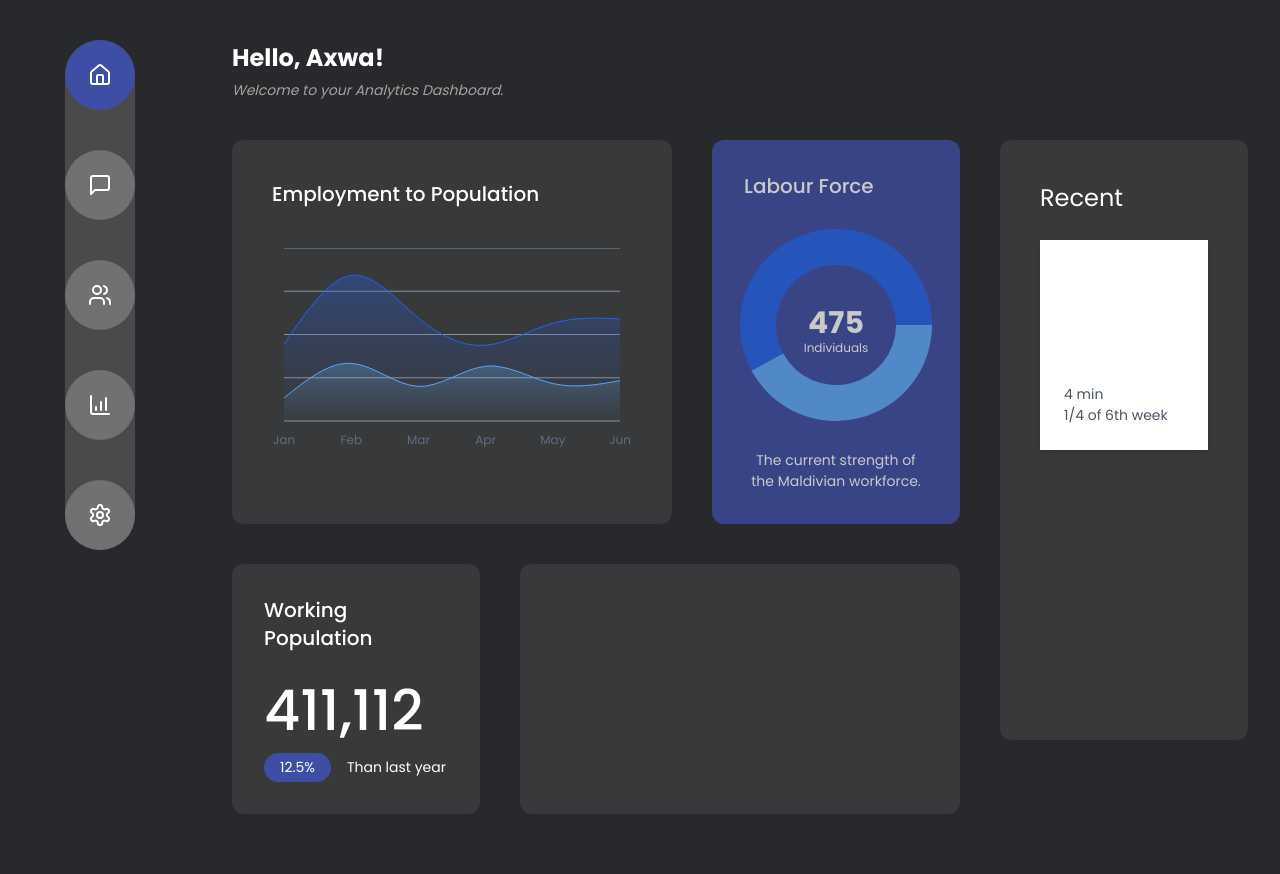
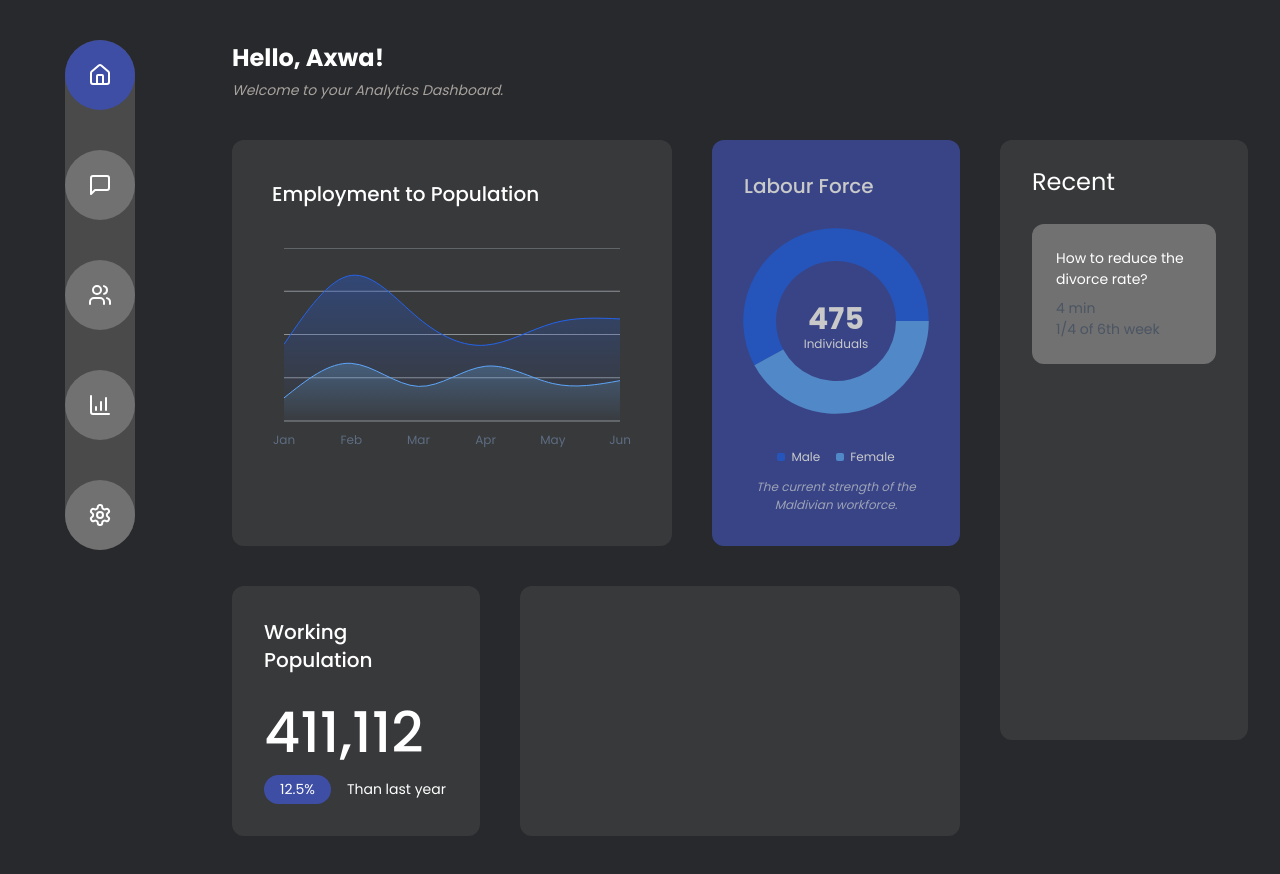
Before and after one commit to naufudge/policy-debunker, a Next.js app: page / in a window 1280 px wide. Shown: the top 874 px of the page. Built offline with nearby package versions, Linux system fonts and the light colour scheme.

Commit message:
fixed some lint errors

```diff
--- a/components/MainLayout.tsx
+++ b/components/MainLayout.tsx
@@ -33,7 +33,7 @@ const MainLayout: React.FC<Props> = ({ children }) => {
   const handleSideBarClick = (clickedLink: string, linkName: string) => {
       setActiveItem(linkName);
       router.push(clickedLink);
-      setTimeout(() => location.reload(), 200)
+      setTimeout(() => location.reload(), 300)
   };
 
   return (
--- a/components/home/PieStats.tsx
+++ b/components/home/PieStats.tsx
@@ -41,7 +41,7 @@ export default function PieStats() {
       <div className="mx-auto w-full flex justify-center 2xl:scale-150 2xl:my-16">
         <ChartContainer
           config={chartConfig}
-          className="mx-auto aspect-square h-[250px]"
+          className="mx-auto aspect-square h-[270px]"
         >
             <PieChart>
               <ChartTooltip
@@ -86,13 +86,13 @@ export default function PieStats() {
                 />
               </Pie>
 
-              {/* <ChartLegend className="w-fit" content={<ChartLegendContent />} /> */}
+              <ChartLegend className="w-fit mx-auto" content={<ChartLegendContent />} />
 
             </PieChart>
         </ChartContainer>
       </div>
 
-      <div className="justify-center text-center">
+      <div className="justify-center text-center text-[12px] opacity-70 italic mt-2">
         The current strength of the Maldivian workforce.
       </div>
     </div>
--- a/components/home/recent.tsx
+++ b/components/home/recent.tsx
@@ -11,12 +11,12 @@ const Recent = () => {
   ];
 
   return (
-    <div className="p-10">
+    <div className="px-8 p-6">
       <h1 className="font-poppins text-[1.5rem] text-white">Recent</h1>
       <div className="mt-6 space-y-4">
         {posts.map(post => (
-          <div key={post.id} className="p-6 bg-white rounded-lg shadow-md">
-            <h2 className="font-poppins text-xl font-semibold">{post.title}</h2>
+          <div key={post.id} className="p-6 bg-[#717171] rounded-xl">
+            <h2 className="font-poppins text-">{post.title}</h2>
             <div className="mt-2 text-gray-600">
               <p>{post.time}</p>
               <p>{post.week}</p>
```
